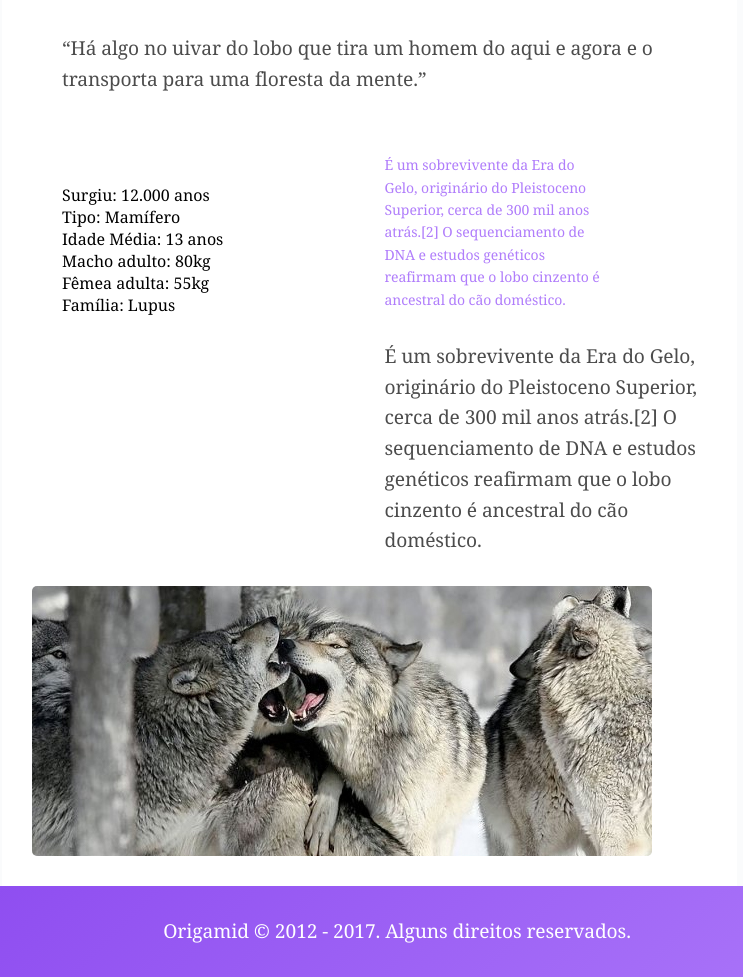
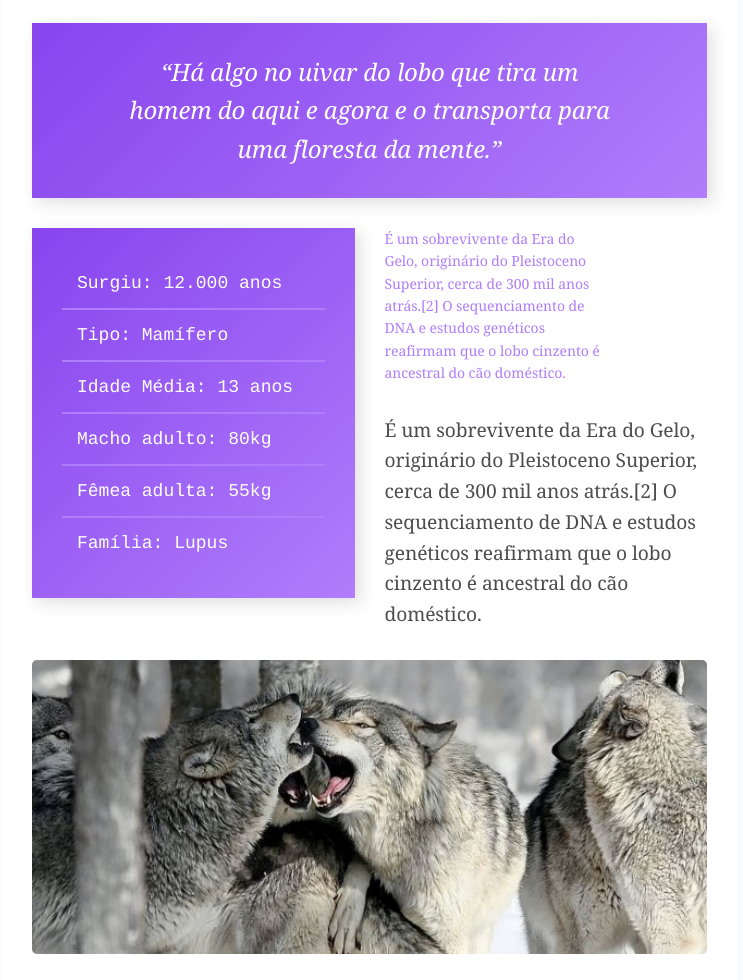
Before and after one commit to samuelbonini/Grid-Site, a plain HTML site: page index.html in a window 1280 px wide. Shown: the part 1150-2130 px from the top of the page, without its empty margins (243-986 px from the left). Drawn offline with Linux system fonts and the light colour scheme.

Commit message:
finalização do site

```diff
--- a/css/style.css
+++ b/css/style.css
@@ -21,7 +21,7 @@ a {
 }
 
 img {
-  max-width: 100%;
+ width: 100%;
   display: block;
   border-radius: 5px;
 }
@@ -188,6 +188,13 @@ img {
   grid-gap: 30px;
 }
 
+@media (max-width: 600px) {
+  .content {
+    grid-template-columns: 1fr;
+  }
+}
+
+
 .col-wide {
   grid-column: 1 / -1;
 }
@@ -198,7 +205,7 @@ img {
 }
 
 .imagem-2 {
-  align-self: flex-end;
+  align-self: end;
 }
 
 /*ESTILOS CONTENT */
@@ -281,8 +288,33 @@ align-items: flex-start;
   max-width: 16em;
 }
 
-.citacao, .atributos {
-  padding: 30px;
+.citacao,
+.atributos {
+  align-self: start;
+  padding: 30px;g
+  border-radius: 5px;
+  box-shadow: 5px 5px 15px 0px rgba(44,44,44,0.15);
+  background: linear-gradient(135deg, #8844ee, #b07dfb);
+}
+
+.citacao p {
+  font-size: 1.5em;
+  font-style: italic;
+  text-align: center;
+  color: white;
+  max-width: 500px;
+  margin: 0 auto;
+}
+
+.atributos li {
+  color: white;
+  font-family: Courier, monospace;
+  font-size: 1.125em;
+  padding: 15px;
+}
+
+.atributos li + li {
+  border-top: 2px solid #b07dfb;
 }
 
 /*ANUNCIOS */
@@ -294,6 +326,7 @@ align-items: flex-start;
   align-content: start;
   padding: 30px;
   grid-gap: 30px;
+  grid-template-columns: repeat(auto-fit, minmax(150px, 1fr));
 }
 
 /* FOOTER */
```
